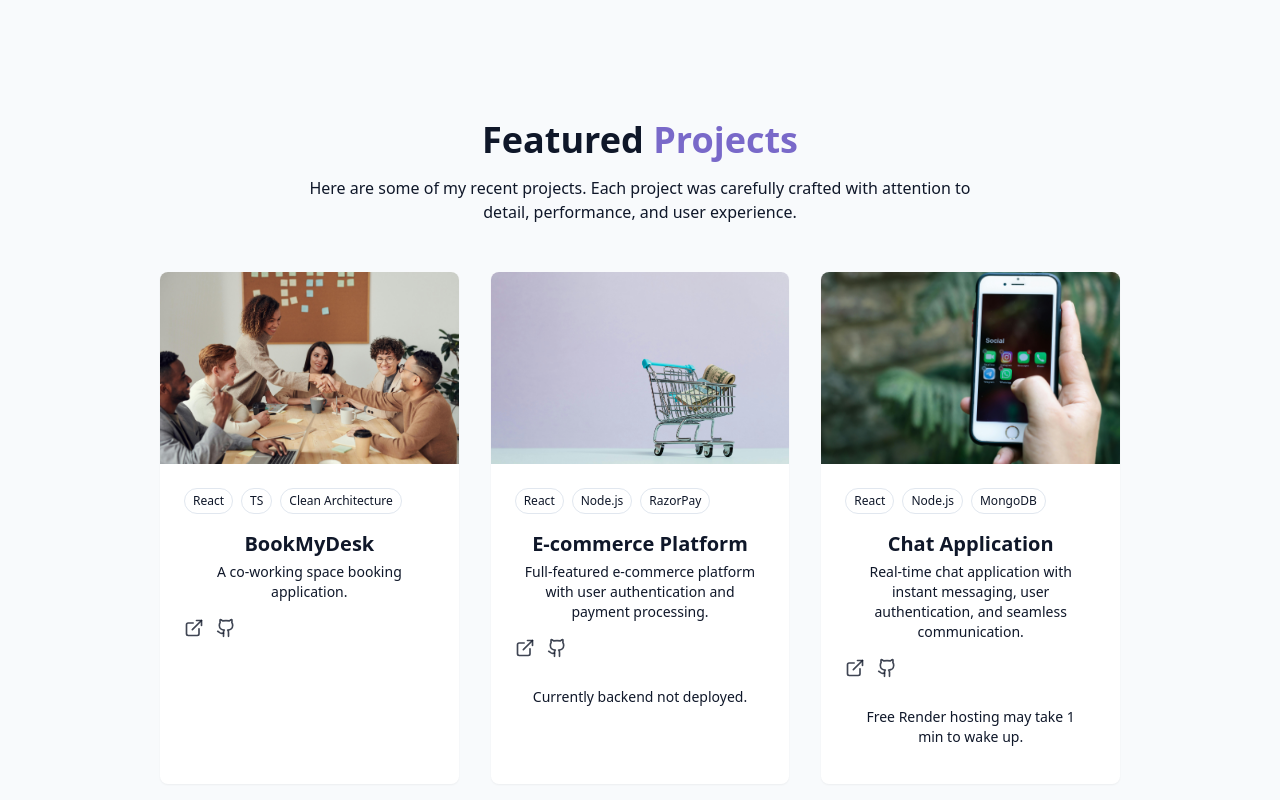
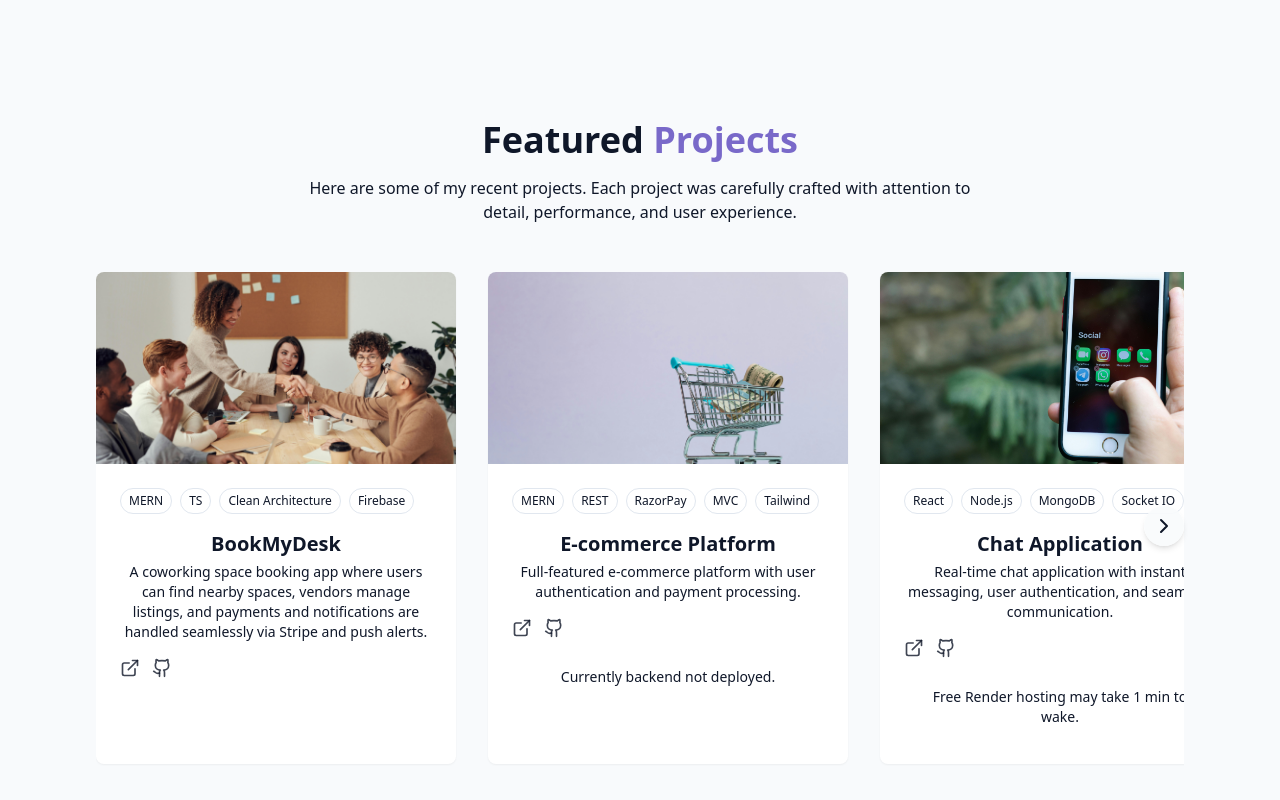
Before and after one commit to Abeltomy05/My-Portfolio, a React (Vite) app: page / in a window 1280 px wide. Shown: the part 2760-3560 px from the top of the page. Built offline with nearby package versions, Linux system fonts and the light colour scheme.

Commit message:
Added scroll to project section, added 4th project

```diff
--- a/src/components/ProjectsSection.jsx
+++ b/src/components/ProjectsSection.jsx
@@ -1,47 +1,94 @@
-import { ArrowRight, ExternalLink, Github, Info } from "lucide-react";
+import { ArrowRight, ExternalLink, Github, ChevronRight, ChevronLeft } from "lucide-react";
+import { useRef, useState, useEffect } from "react";
 
 const projects = [
   {
     id: 1,
     title: "BookMyDesk",
-    description: "A co-working space booking application.",
+    description: "A coworking space booking app where users can find nearby spaces, vendors manage listings, and payments and notifications are handled seamlessly via Stripe and push alerts.",
     image: "/projects/project1.jpg",
-    tags: ["React","TS", "Clean Architecture"],
+    tags: ["MERN", "TS", "Clean Architecture", "Firebase"],
     demoUrl: "https://bookmydesk.abeltomy.site/",
     githubUrl: "https://github.com/Abeltomy05/BookMyDesk-api",
-    message: ""
+    message: "",
   },
   {
-    id: 3,
+    id: 2,
     title: "E-commerce Platform",
     description:
       "Full-featured e-commerce platform with user authentication and payment processing.",
     image: "/projects/project2.jpg",
-    tags: ["React", "Node.js", "RazorPay"],
+    tags: ["MERN", "REST", "RazorPay", "MVC", "Tailwind"],
     demoUrl: "https://www.abeltomy.site/",
     githubUrl: "https://github.com/Abeltomy05/E-commerce-GreenMind-Backend",
-    message: "Currently backend not deployed."
+    message: "Currently backend not deployed.",
   },
   {
-    id: 2,
+    id: 3,
     title: "Chat Application",
     description:
       "Real-time chat application with instant messaging, user authentication, and seamless communication.",
     image: "/projects/project3.jpg",
-    tags: ["React", "Node.js", "MongoDB"],
+    tags: ["React", "Node.js", "MongoDB", "Socket IO"],
     demoUrl: "https://chat-app-5j0m.onrender.com",
     githubUrl: "https://github.com/Abeltomy05/CHAT_APP",
-    message: "Free Render hosting may take 1 min to wake up."
+    message: "Free Render hosting may take 1 min to wake.",
+  },
+  {
+    id: 4,
+    title: "Aadhar OCR System",
+    description:
+      "Web application that can read data from your aadhar card and can copy it for other purposes.",
+    image: "/projects/project4.jpg",
+    tags: ["MERN", "Google vision API", "Repository Pattern"],
+    demoUrl: "https://chat-app-5j0m.onrender.com",
+    githubUrl: "https://github.com/Abeltomy05/CHAT_APP",
+    message: "Free Render hosting may take 1 min to wake.",
   },
 ];
 
 export const ProjectsSection = () => {
+  const scrollContainerRef = useRef(null);
+  const [canScrollLeft, setCanScrollLeft] = useState(false);
+  const [canScrollRight, setCanScrollRight] = useState(false);
+
+  useEffect(() => {
+    const checkScroll = () => {
+      if (scrollContainerRef.current) {
+        const { scrollLeft, scrollWidth, clientWidth } = scrollContainerRef.current;
+        setCanScrollLeft(scrollLeft > 10);
+        setCanScrollRight(scrollLeft < scrollWidth - clientWidth - 10);
+      }
+    };
+
+    checkScroll();
+    const el = scrollContainerRef.current;
+    if (el) el.addEventListener("scroll", checkScroll);
+    window.addEventListener("resize", checkScroll);
+
+    return () => {
+      if (el) el.removeEventListener("scroll", checkScroll);
+      window.removeEventListener("resize", checkScroll);
+    };
+  }, []);
+
+  const scroll = (direction) => {
+    if (scrollContainerRef.current) {
+      scrollContainerRef.current.scrollBy({
+        left:
+          direction === "left"
+            ? -scrollContainerRef.current.clientWidth * 0.8
+            : scrollContainerRef.current.clientWidth * 0.8,
+        behavior: "smooth",
+      });
+    }
+  };
+
   return (
     <section id="projects" className="py-24 px-4 relative">
-      <div className="container mx-auto max-w-5xl">
+      <div className="container mx-auto max-w-6xl relative">
         <h2 className="text-3xl md:text-4xl font-bold mb-4 text-center">
-          {" "}
-          Featured <span className="text-primary"> Projects </span>
+          Featured <span className="text-primary">Projects</span>
         </h2>
 
         <p className="text-center text-muted-foreground mb-12 max-w-2xl mx-auto">
@@ -49,11 +96,21 @@ export const ProjectsSection = () => {
           crafted with attention to detail, performance, and user experience.
         </p>
 
-        <div className="grid grid-cols-1 md:grid-cols-2 lg:grid-cols-3 gap-8">
+        <div className="relative">
+          {/* Scroll Container */}
+          <div
+            ref={scrollContainerRef}
+            className={`flex gap-8 overflow-x-auto scroll-smooth pb-4 ${
+              projects.length > 3
+                ? "snap-x snap-mandatory scrollbar-hide"
+                : "flex-wrap justify-center"
+            }`}
+            style={{ scrollbarWidth: "none", msOverflowStyle: "none" }}
+          >
             {projects.map((project, key) => (
               <div
                 key={key}
-              className="group bg-card rounded-lg overflow-hidden shadow-xs card-hover"
+                className="flex-none w-[320px] md:w-[360px] snap-start group bg-card rounded-lg overflow-hidden shadow-xs card-hover"
               >
                 <div className="h-48 overflow-hidden">
                   <img
@@ -66,13 +123,16 @@ export const ProjectsSection = () => {
                 <div className="p-6">
                   <div className="flex flex-wrap gap-2 mb-4">
                     {project.tags.map((tag) => (
-                    <span className="px-2 py-1 text-xs font-medium border rounded-full bg-secondary text-secondary-foreground">
+                      <span
+                        key={tag}
+                        className="px-2 py-1 text-xs font-medium border rounded-full bg-secondary text-secondary-foreground"
+                      >
                         {tag}
                       </span>
                     ))}
                   </div>
 
-                <h3 className="text-xl font-semibold mb-1"> {project.title}</h3>
+                  <h3 className="text-xl font-semibold mb-1">{project.title}</h3>
                   <p className="text-muted-foreground text-sm mb-4">
                     {project.description}
                   </p>
@@ -95,7 +155,8 @@ export const ProjectsSection = () => {
                       </a>
                     </div>
                   </div>
-                {project.message &&(
+
+                  {project.message && (
                     <div className="mt-4 p-3 text-sm rounded-md bg-muted text-muted-foreground border border-white shadow-[0_0_10px_rgba(255,255,255,0.7)]">
                       {project.message}
                     </div>
@@ -103,6 +164,31 @@ export const ProjectsSection = () => {
                 </div>
               </div>
             ))}
+          </div>
+
+          {/* Left Arrow */}
+          {projects.length > 3 && (
+            <button
+              onClick={() => scroll("left")}
+              className={`absolute left-0 top-1/2 -translate-y-1/2 bg-background/80 backdrop-blur-md p-2 rounded-full shadow-md transition-opacity duration-700 ${
+                canScrollLeft ? "opacity-100" : "opacity-0 pointer-events-none"
+              } hover:bg-primary hover:text-background`}
+            >
+              <ChevronLeft size={24} />
+            </button>
+          )}
+
+          {/* Right Arrow */}
+          {projects.length > 3 && (
+            <button
+              onClick={() => scroll("right")}
+              className={`absolute right-0 top-1/2 -translate-y-1/2 bg-background/80 backdrop-blur-md p-2 rounded-full shadow-md transition-opacity duration-700 ${
+                canScrollRight ? "opacity-100" : "opacity-0 pointer-events-none"
+              } hover:bg-primary hover:text-background`}
+            >
+              <ChevronRight size={24} />
+            </button>
+          )}
         </div>
 
         <div className="text-center mt-12">
```
Also changed, not shown: public/projects/project4.jpg (added). Lines whose indentation alone changed are shown as unchanged.
